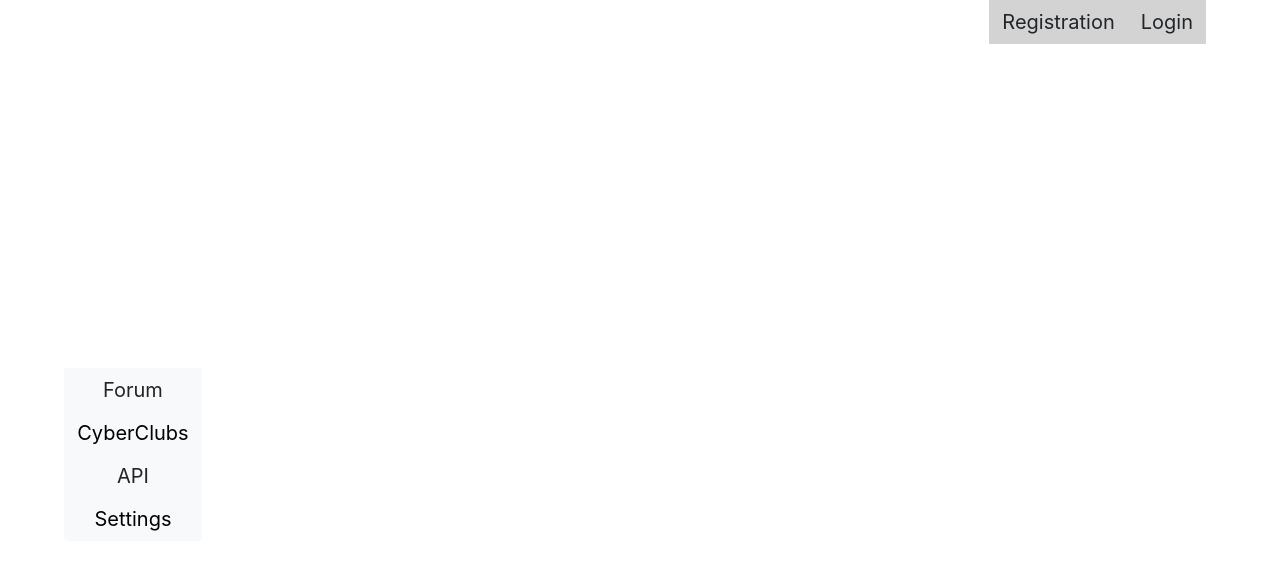
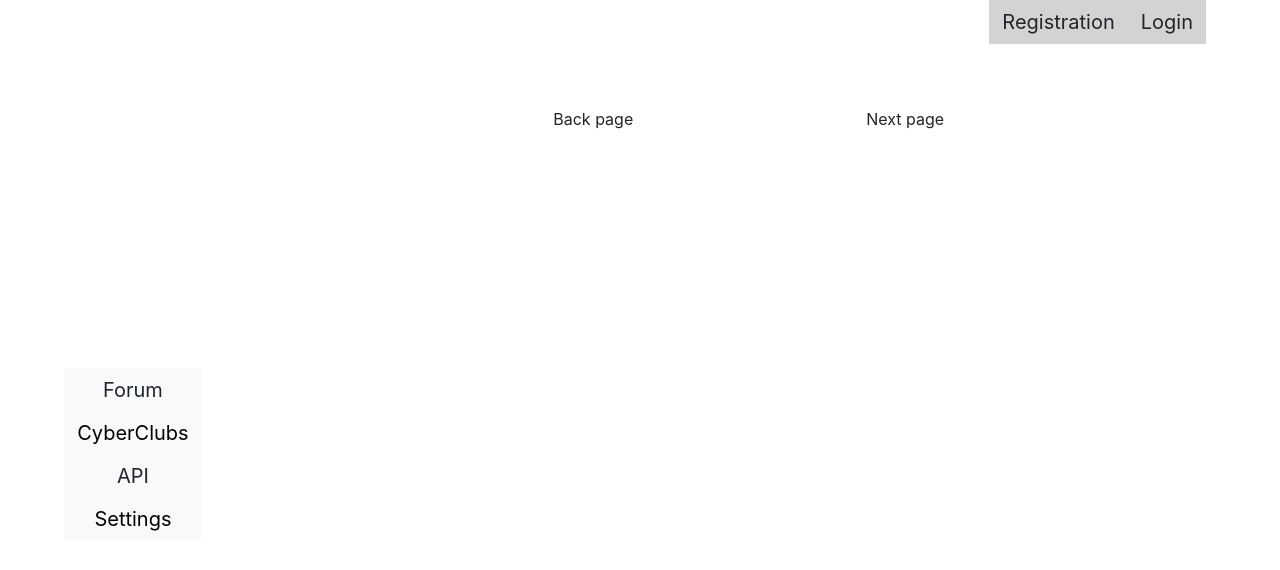
Before and after one commit to godofcs/timmatesearch, a Flask app: template templates/index.html in a window 1280 px wide. Shown: the part 135-705 px from the top of the page. Run offline with Flask 2, Linux system fonts and the light colour scheme; the template is opened without the code that fills it, so the values that code supplies are empty; some libraries are stand-ins or nearby versions.

Commit message:
update design news, add buttons "next page" and "back page", fix bugs

```diff
--- a/main.py
+++ b/main.py
@@ -25,11 +25,33 @@ def load_user(user_id):
 @app.route("/")
 def index():
     news_theft()
-    print(10000)
-    session = db_session.create_session()
-    nowosty = session.query(news.News).order_by(news.News.created_date.desc())
+    counter_1 = 6
+    counter_2 = 0
+    next_page = 2
+    back_page = 2
+    sessions = db_session.create_session()
+    news_on_page = sessions.query(news.News).order_by(news.News.created_date.desc())
     colors = choice(["primary", "success", "danger", "info"])
-    return render_template("index.html", colors=colors, news=nowosty)
+    return render_template("index.html", colors=colors, news=news_on_page, counter_1=counter_1,
+                           counter_2=counter_2, next_page=next_page, back_page=back_page)
+
+
+@app.route("/page/<int:num>")
+def new_page(num):
+    news_theft()
+    counter_1 = num * 5 + 1
+    counter_2 = counter_1 - 6
+    next_page = num + 1
+    back_page = num - 1
+    if num == 1:
+        back_page = 1
+    if num == 6:
+        next_page = 6
+    sessions = db_session.create_session()
+    news_on_page = sessions.query(news.News).order_by(news.News.created_date.desc())
+    colors = choice(["primary", "success", "danger", "info"])
+    return render_template("index.html", colors=colors, news=news_on_page, counter_1=counter_1,
+                           counter_2=counter_2, next_page=next_page, back_page=back_page)
 
 
 @app.route('/logout')
@@ -87,7 +109,7 @@ def add_to_search(game, types):
 
 def news_theft():
     session = db_session.create_session()
-    NewsFeed = feedparser.parse("https://news.yandex.us/games.rss")
+    NewsFeed = feedparser.parse("https://news.yandex.ru/games.rss")
     pprint.pprint(NewsFeed)
     nowosty = NewsFeed["entries"]
     for new in nowosty:
--- a/templates/index.html
+++ b/templates/index.html
@@ -3,11 +3,22 @@
 
 {% block content %}
 {% for item in news %}
-<div style="margin-top: 38px; background-color: #f5f5f5; margin-right: 40px; padding-left: 50px;
- padding-top: 40px; padding-bottom: 40px;"
-     class="col-md6 border rounded">
-    <h2>{{item.title}}</h2>
-    <h4>{{item.content}}</h4>
+    {% if item.id < counter_1 and item.id > counter_2 %}
+        <div style="margin-top: 38px; background-color: #f5f5f5; margin-right: 40px; padding-left: 50px;
+         padding-top: 40px; padding-bottom: 40px;"
+             class="col-md6 border rounded">
+            <h4>{{item.title}}</h4>
+            <h6>{{item.content}}</h6>
+        </div>
+    {% endif %}
+{% endfor %}
+<div style="display: flex;">
+    <p style="margin-left: 30%;"><a style="margin-top: 40px; margin-bottom: 40px;"
+                                      href="/page/{{back_page}}" class="btn btn-{{colors}}">
+        Back page</a></p>
+    <p style="margin-left: 20%;"><a style="margin-top: 40px; margin-bottom: 40px;"
+                                      href="/page/{{next_page}}" class="btn btn-{{colors}}">
+        Next page</a></p>
+
 </div>
-{% endfor %}
 {% endblock %}
--- a/templates/redefine_role.html
+++ b/templates/redefine_role.html
@@ -26,5 +26,5 @@
             </p>
         {% endif %}
     </form>
-    {% endblock %}
-{% endif %}
+    {% endif %}
+{% endblock %}
```
Also changed, not shown: db/news.db.
